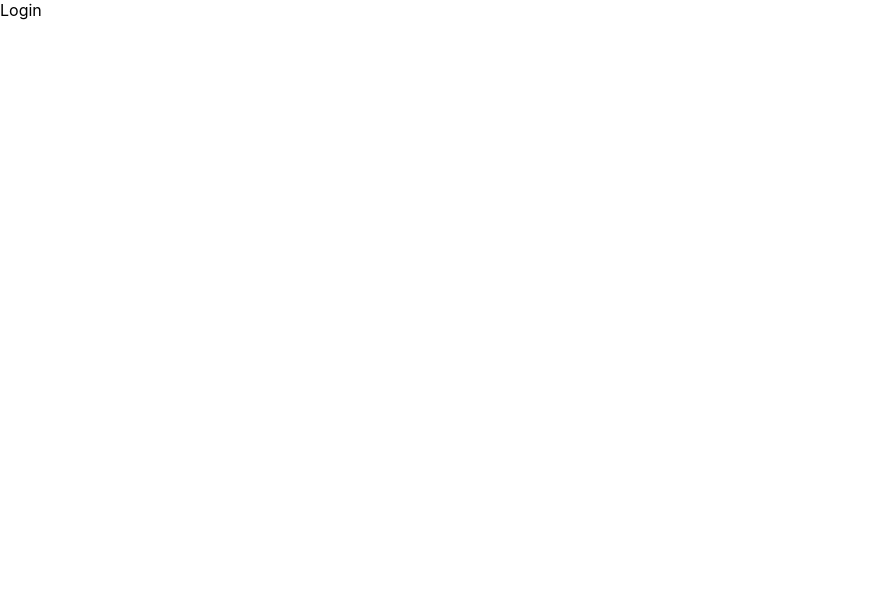
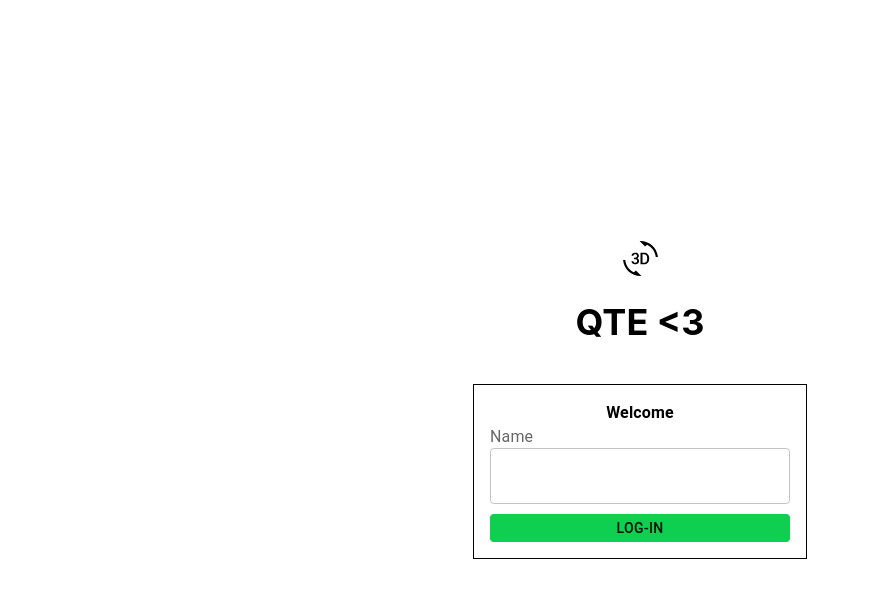
Before and after one commit to DavidFornander/chat-client, a React (Create React App) app in the folder app/: page / in a window 1280 px wide. Shown: the top 598 px of the page, without its empty margins (0-869 px from the left). Built offline with nearby package versions, Linux system fonts and the light colour scheme.

Commit message:
sign in page (MVP)

```diff
--- a/app/src/App.css
+++ b/app/src/App.css
@@ -1,18 +1,15 @@
 .App {
   text-align: center;
+  background-color: #282c34;
 }
 
 .App-header {
-  background-color: #282c34;
+  background-color: #ffffff;
   min-height: 100vh;
   display: flex;
   flex-direction: column;
   align-items: center;
   justify-content: center;
-  font-size: calc(10px + 2vmin);
-  color: white;
+  font-size: calc(10px + 1vmin);
+  color: rgb(0, 0, 0);
 }
-
-.App-link {
-  color: #61dafb;
-}
--- a/app/src/App.tsx
+++ b/app/src/App.tsx
@@ -5,11 +5,11 @@ import { ThemeProvider } from '@mui/material';
 
 //Css, Images, etc
 import './App.css';
-import { theme } from './components/shared/theme'
+import { theme } from './shared/theme'
 
 //Pages
-import LoginPage from './components/pages/LogIn.page';
-import HomePage from './components/pages/Home.page';
+import LoginPage from './pages/LogIn.page';
+import HomePage from './pages/Home.page';
 
 
 
--- a/app/src/components/pages/LogIn.page.tsx
+++ /dev/null
@@ -1,13 +0,0 @@
-import "../../index.css"
-import { Link } from 'react-router-dom'
-import React from 'react'
-
-const LoginPage = () => {
-    return(
-        <div>
-            Login
-        </div>
-    )
-}
-
-export default LoginPage
--- /dev/null
+++ b/app/src/features/LogInForm.tsx
@@ -0,0 +1,42 @@
+import { FC, FormEvent } from 'react';
+
+import { Box, TextField, Typography, InputLabel, Button } from '@mui/material'
+import { VerticalAlignCenter } from '@mui/icons-material';
+
+
+const LogInForm: FC = () => {
+
+    const onSubmitHandler = (e: FormEvent<HTMLFormElement>) => {
+        e.preventDefault();
+        console.log("ping")
+    }
+
+    return (
+        <Box sx={{
+            border: 1,
+            padding: 2,
+            width: '300px',
+            marginTop: 2,
+            }}
+        >
+            <form onSubmit={onSubmitHandler}>
+                <Typography textAlign='center' fontWeight='bold'> Welcome </Typography>
+                <InputLabel> Name</InputLabel>
+                <TextField type='text' name='name' id='name' fullWidth />
+                <Button
+                    style={{
+                        marginTop: 10,
+                        padding: 2,
+                        backgroundColor: '#0fcf50'
+                    }}
+                    type='submit'
+                    fullWidth
+                >
+                    log-in
+                </Button>
+            </form>
+        </Box>
+    )
+}
+
+export default LogInForm
--- a/app/src/components/modules/home/HomeLayout.tsx
+++ b/app/src/layouts/HomeLayout.tsx
@@ -6,4 +6,4 @@ const HomeLayout = () => {
   )
 }
 
-export default HomeLayout
+export default HomeLayout;
--- /dev/null
+++ b/app/src/layouts/LogInLayout.tsx
@@ -0,0 +1,21 @@
+import { FC, ReactNode } from 'react'
+import ThreeDRotation from '@mui/icons-material/ThreeDRotation'
+import { Grid } from '@mui/material'
+
+
+const LogInLayout = ({ children }: { children: ReactNode }) => {
+    return (
+            <Grid
+                sx={{ p: 2 }}
+                container direction='column'
+                justifyContent='flex-start'
+                alignItems='center'
+            >
+                <ThreeDRotation fontSize='large' />
+                <h1>QTE &lt;3</h1>
+                <main>{children}</main>
+            </Grid>
+    )
+}
+
+export default LogInLayout;
--- a/app/src/components/pages/Home.page.tsx
+++ b/app/src/pages/Home.page.tsx
@@ -1,4 +1,4 @@
-import "../../index.css"
+import "../index.css"
 import { Link } from 'react-router-dom'
 import React from 'react'
 
--- /dev/null
+++ b/app/src/pages/LogIn.page.tsx
@@ -0,0 +1,18 @@
+import "../index.css"
+import { Link } from 'react-router-dom'
+import React from 'react'
+import LogInLayout from "../layouts/LogInLayout"
+import LogInForm from "../features/LogInForm"
+
+const LoginPage = () => {
+    return (
+        <div className="App-header">
+            <LogInLayout>
+                <LogInForm />
+            </LogInLayout>
+        </div>
+
+    )
+}
+
+export default LoginPage
--- a/app/src/components/shared/theme.ts
+++ b/app/src/shared/theme.ts
@@ -3,12 +3,12 @@ import { createTheme } from '@mui/material/styles';
 export const theme = createTheme({
     palette: {
         primary: {
-            main: '#000000',
+            main: '#000F00',
             contrastText: '#FFFFFF'
         },
         secondary: {
-            main: '#FFFFFF',
-            contrastText: '#000000'
+            main: '#FF000F',
+            contrastText: '#00FFF0'
         },
     }
 })
```
Also changed, not shown: app/src/components/modules/signIn/SingInLayout.tsx (deleted, +0 -9 lines).
